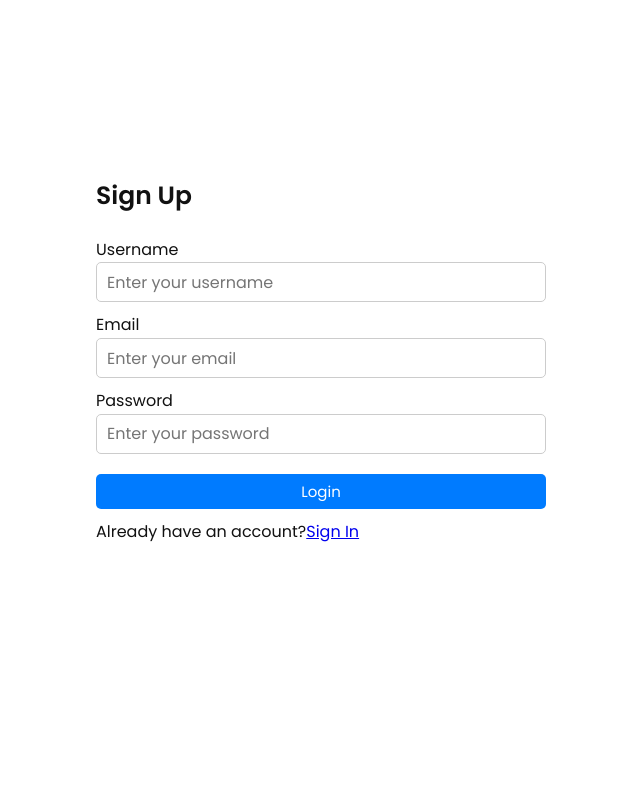
After one commit to Samson-27/Resume-Builder, a PHP site: page /sign.php in a window 1280 px wide. The commit adds this page. Shown: the whole page, without its empty margins (319-959 px from the left). Run offline with PHP 8.4, Linux system fonts and the light colour scheme.

Commit message:
Initial commit0

```diff
--- a/assets/style.css
+++ b/assets/style.css
@@ -647,5 +647,59 @@ color: #444;
   justify-content: center;
   min-height: 90vh;
 }
+.box{
+  background: #fff;
+  display: flex;
+  flex-direction: column;
+  padding: 25px 25px;
+  border-radius: 20px;
+  box-shadow: 0 0 128px rgba(0, 0, 0, 0.1),0 32px  64px -48px rgba(0, 0, 0, 0.5);
+}
+.form-box{
+  width: 450px;
+  margin: 0px 10px;
+}
+.form-box header{
+  font-size: 25px;
+  font-weight: 600;
+  padding-bottom: 10px;
+  margin-bottom: 10px;
+  border-bottom: 1px solid #fff;
+}
+.form-box .field{
+  display: flex;
+  margin-bottom: 10px;
+  flex-direction: column;
+}
+.form-box .input input{
+  height: 40px;
+  width: 100%;
+  font-size: 16px;
+  padding: 0 10px;
+  border-radius: 5px;
+  border: 1px solid #ccc;
+  outline: none;
+}
+.btn{
+  height: 35px;
+  background: #007bff;
+  border: 0;
+  border-radius: 5px;
+  color: #fff;
+  font-size: 15px;
+  cursor: pointer;
+  transition: all .3s;
+  margin-top: 10px;
+  padding: 0px 10px;
+}
+.btn:hover{
+  opacity: 0.82;
+}
+.submit{
+  width: 100%;
+}
+.link{
+  margin-bottom: 15px;
+}
 
 /* ENDING */
--- a/login.html
+++ b/login.php
@@ -17,10 +17,10 @@
                         <input type="text" class="password" id="password" placeholder="Enter your password"required>
                     </div>
                     <div class="field">
-                        <input type="submit" class="submit" value="Login" placeholder="Enter your name" required>
+                        <input type="submit" class="btn" name="submit" value="Login" placeholder="Enter your name" required>
                     </div>
                     <div class="links">
-                        Don't have account? <a href="register.html">Sign Up</a>
+                        Don't have an account? <a href="sign.php">Sign Up</a>
                     </div>
                 </form>
             </form-box>
--- /dev/null
+++ b/sign.php
@@ -0,0 +1,33 @@
+<html>
+    <head>
+        <title>Register Page</title>
+        <link rel="stylesheet" href="assets/style.css">
+    </head>
+    <body>
+        <div class="container">
+            <div class="form-box">
+                <header>Sign Up</header>
+                <form action="" method="post">
+                    <div class="field input">
+                        <label for="username">Username</label>
+                        <input type="text" class="username" id="username" placeholder="Enter your username" autocomplete="off" required>
+                    </div>
+                    <div class="field input">
+                        <label for="email">Email</label>
+                        <input type="text" class="email" id="email" placeholder="Enter your email" autocomplete="off" required>
+                    </div>
+                    <div class="field input">
+                        <label for="password">Password</label>
+                        <input type="text" class="password" id="password" placeholder="Enter your password" autocomplete="off" required>
+                    </div>
+                    <div class="field">
+                        <input type="submit" class="btn" name="submit" value="Login" placeholder="Enter your name" required>
+                    </div>
+                    <div class="links">
+                        Already have an account?<a href="index.php">Sign In</a>
+                    </div>
+                </form>
+            </form-box>
+        </div>
+    </body>
+</html>
--- a/templates/header.php
+++ b/templates/header.php
@@ -21,8 +21,8 @@
     <li><a href="about.php">About</a></li>
   </ul>
   <div class="nav-btns">
-    <a href="#login" class="btn login">Login</a>
-    <a href="#signup" class="btn signup">Sign Up</a>
+    <a href="login.php" class="btn login">Login</a>
+    <a href="sign.php" class="btn signup">Sign Up</a>
   </div>
 </nav>
 
```
Also changed, not shown: about.php (+26 -1 lines).
